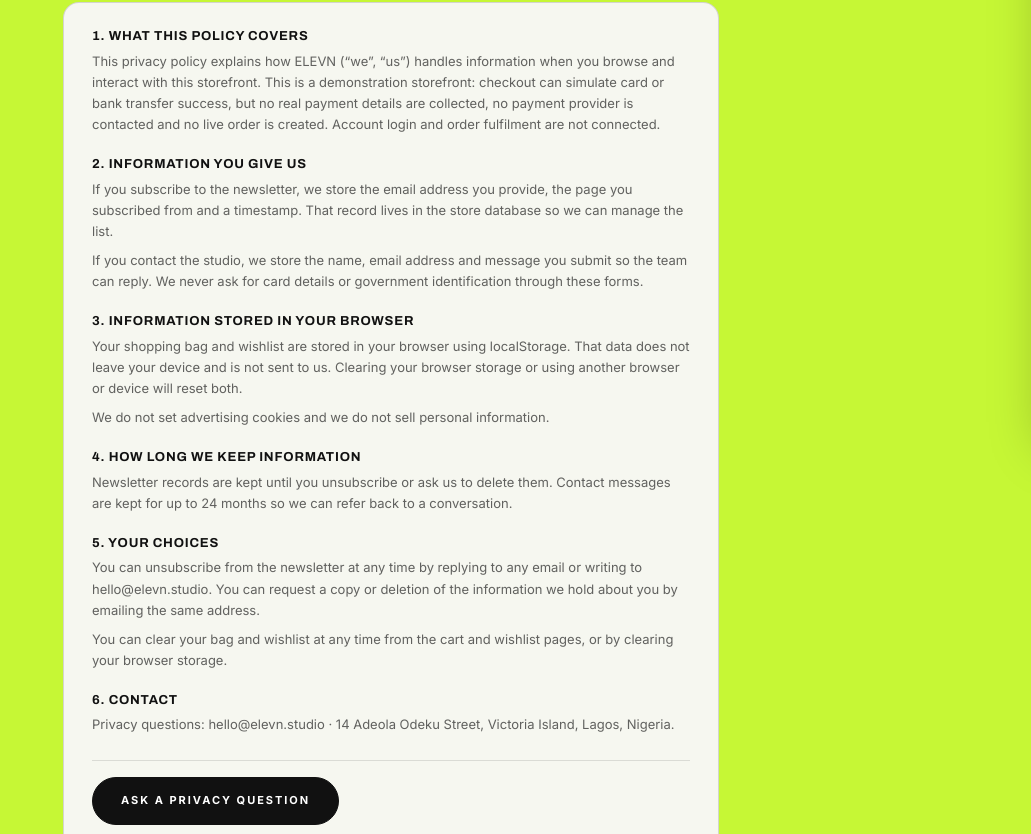
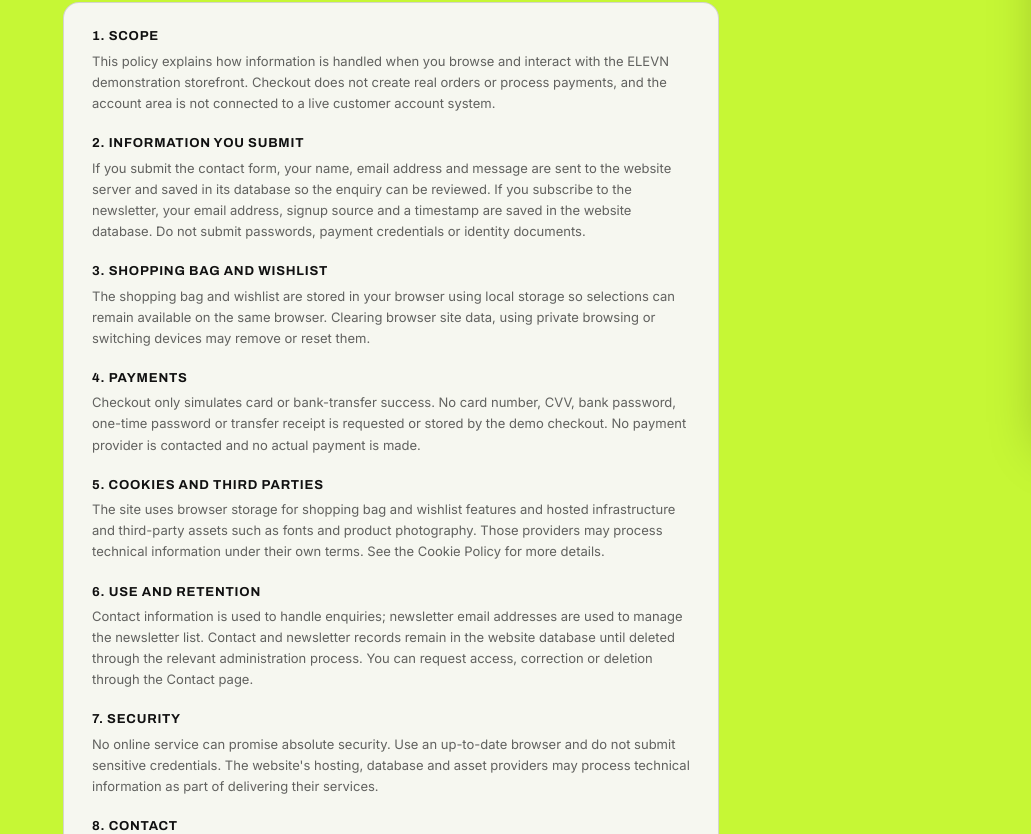
Before and after one commit to dbobmanuel29-hue/elevn, a Next.js app: page /privacy in a window 1280 px wide. Shown: the part 366-1200 px from the top of the page, without its empty margins (249-1280 px from the left). Built offline with nearby package versions, Linux system fonts and the light colour scheme.

Commit message:
Clarify demo storefront privacy policy

```diff
--- a/src/app/privacy/page.tsx
+++ b/src/app/privacy/page.tsx
@@ -1,96 +1,14 @@
 import type { Metadata } from "next";
 import Link from "next/link";
-
-export const metadata: Metadata = {
-  title: "Privacy Policy",
-  description:
-    "How ELEVN handles your data: what we store, where cart and wishlist information lives, and how to contact us about privacy.",
-};
-
-const SECTIONS = [
-  {
-    title: "1. What this policy covers",
-    body: [
-      "This privacy policy explains how ELEVN (“we”, “us”) handles information when you browse and interact with this storefront. This is a demonstration storefront: checkout can simulate card or bank transfer success, but no real payment details are collected, no payment provider is contacted and no live order is created. Account login and order fulfilment are not connected.",
-    ],
-  },
-  {
-    title: "2. Information you give us",
-    body: [
-      "If you subscribe to the newsletter, we store the email address you provide, the page you subscribed from and a timestamp. That record lives in the store database so we can manage the list.",
-      "If you contact the studio, we store the name, email address and message you submit so the team can reply. We never ask for card details or government identification through these forms.",
-    ],
-  },
-  {
-    title: "3. Information stored in your browser",
-    body: [
-      "Your shopping bag and wishlist are stored in your browser using localStorage. That data does not leave your device and is not sent to us. Clearing your browser storage or using another browser or device will reset both.",
-      "We do not set advertising cookies and we do not sell personal information.",
-    ],
-  },
-  {
-    title: "4. How long we keep information",
-    body: [
-      "Newsletter records are kept until you unsubscribe or ask us to delete them. Contact messages are kept for up to 24 months so we can refer back to a conversation.",
-    ],
-  },
-  {
-    title: "5. Your choices",
-    body: [
-      "You can unsubscribe from the newsletter at any time by replying to any email or writing to hello@elevn.studio. You can request a copy or deletion of the information we hold about you by emailing the same address.",
-      "You can clear your bag and wishlist at any time from the cart and wishlist pages, or by clearing your browser storage.",
-    ],
-  },
-  {
-    title: "6. Contact",
-    body: [
-      "Privacy questions: hello@elevn.studio · 14 Adeola Odeku Street, Victoria Island, Lagos, Nigeria.",
-    ],
-  },
+export const metadata: Metadata = { title:"Privacy Policy", description:"What information the ELEVN demonstration storefront stores and how it is used." };
+const SECTIONS=[
+{title:"1. Scope",body:"This policy explains how information is handled when you browse and interact with the ELEVN demonstration storefront. Checkout does not create real orders or process payments, and the account area is not connected to a live customer account system."},
+{title:"2. Information you submit",body:"If you submit the contact form, your name, email address and message are sent to the website server and saved in its database so the enquiry can be reviewed. If you subscribe to the newsletter, your email address, signup source and a timestamp are saved in the website database. Do not submit passwords, payment credentials or identity documents."},
+{title:"3. Shopping bag and wishlist",body:"The shopping bag and wishlist are stored in your browser using local storage so selections can remain available on the same browser. Clearing browser site data, using private browsing or switching devices may remove or reset them."},
+{title:"4. Payments",body:"Checkout only simulates card or bank-transfer success. No card number, CVV, bank password, one-time password or transfer receipt is requested or stored by the demo checkout. No payment provider is contacted and no actual payment is made."},
+{title:"5. Cookies and third parties",body:"The site uses browser storage for shopping bag and wishlist features and hosted infrastructure and third-party assets such as fonts and product photography. Those providers may process technical information under their own terms. See the Cookie Policy for more details."},
+{title:"6. Use and retention",body:"Contact information is used to handle enquiries; newsletter email addresses are used to manage the newsletter list. Contact and newsletter records remain in the website database until deleted through the relevant administration process. You can request access, correction or deletion through the Contact page."},
+{title:"7. Security",body:"No online service can promise absolute security. Use an up-to-date browser and do not submit sensitive credentials. The website's hosting, database and asset providers may process technical information as part of delivering their services."},
+{title:"8. Contact",body:"For a privacy request, use the Contact page and state that your message concerns privacy. Never include a password or payment credential."}
 ];
-
-export default function PrivacyPage() {
-  return (
-    <section className="bg-lime pb-16">
-      <div className="shell max-w-3xl pt-8 md:pt-10">
-        <nav
-          aria-label="Breadcrumb"
-          className="flex items-center gap-2 text-[10px] tracking-[0.14em] uppercase text-ink/45"
-        >
-          <Link href="/" className="hover:text-ink">
-            Home
-          </Link>
-          <span aria-hidden="true">/</span>
-          <span className="text-ink">Privacy Policy</span>
-        </nav>
-
-        <h1 className="display mt-4 text-[clamp(2.4rem,6vw,4.5rem)]">
-          Privacy
-          <br />
-          policy<span className="text-pink">.</span>
-        </h1>
-        <p className="mt-3 text-[11px] font-semibold tracking-[0.14em] uppercase text-ink/45">
-          Last updated · February 2026
-        </p>
-
-        <div className="mt-7 space-y-6 rounded-2xl border border-ink/15 bg-paper p-5 sm:p-7">
-          {SECTIONS.map((section) => (
-            <div key={section.title}>
-              <h2 className="text-[13px] font-bold tracking-[0.06em] uppercase">{section.title}</h2>
-              {section.body.map((paragraph) => (
-                <p key={paragraph} className="mt-2 text-[13px] leading-relaxed text-ink/65">
-                  {paragraph}
-                </p>
-              ))}
-            </div>
-          ))}
-          <div className="border-t border-ink/12 pt-4">
-            <Link href="/contact" className="btn btn-ink">
-              Ask a privacy question
-            </Link>
-          </div>
-        </div>
-      </div>
-    </section>
-  );
-}
+export default function PrivacyPage(){return <section className="bg-lime pb-16"><div className="shell max-w-3xl pt-8 md:pt-10"><nav aria-label="Breadcrumb" className="flex items-center gap-2 text-[10px] tracking-[0.14em] uppercase text-ink/45"><Link href="/" className="hover:text-ink">Home</Link><span>/</span><span className="text-ink">Privacy Policy</span></nav><h1 className="display mt-4 text-[clamp(2.4rem,6vw,4.5rem)]">Privacy<br/>policy<span className="text-pink">.</span></h1><p className="mt-3 text-[11px] font-semibold tracking-[0.14em] uppercase text-ink/45">Last updated · November 2026</p><div className="mt-7 space-y-6 rounded-2xl border border-ink/15 bg-paper p-5 sm:p-7">{SECTIONS.map(section=><div key={section.title}><h2 className="text-[13px] font-bold tracking-[0.06em] uppercase">{section.title}</h2><p className="mt-2 text-[13px] leading-relaxed text-ink/65">{section.body}</p></div>)}<div className="flex flex-wrap gap-2 border-t border-ink/12 pt-4"><Link href="/cookies" className="btn btn-outline btn-sm">Cookie policy</Link><Link href="/security" className="btn btn-outline btn-sm">Security</Link><Link href="/contact" className="btn btn-ink btn-sm">Privacy questions</Link></div></div></div></section>}
```
